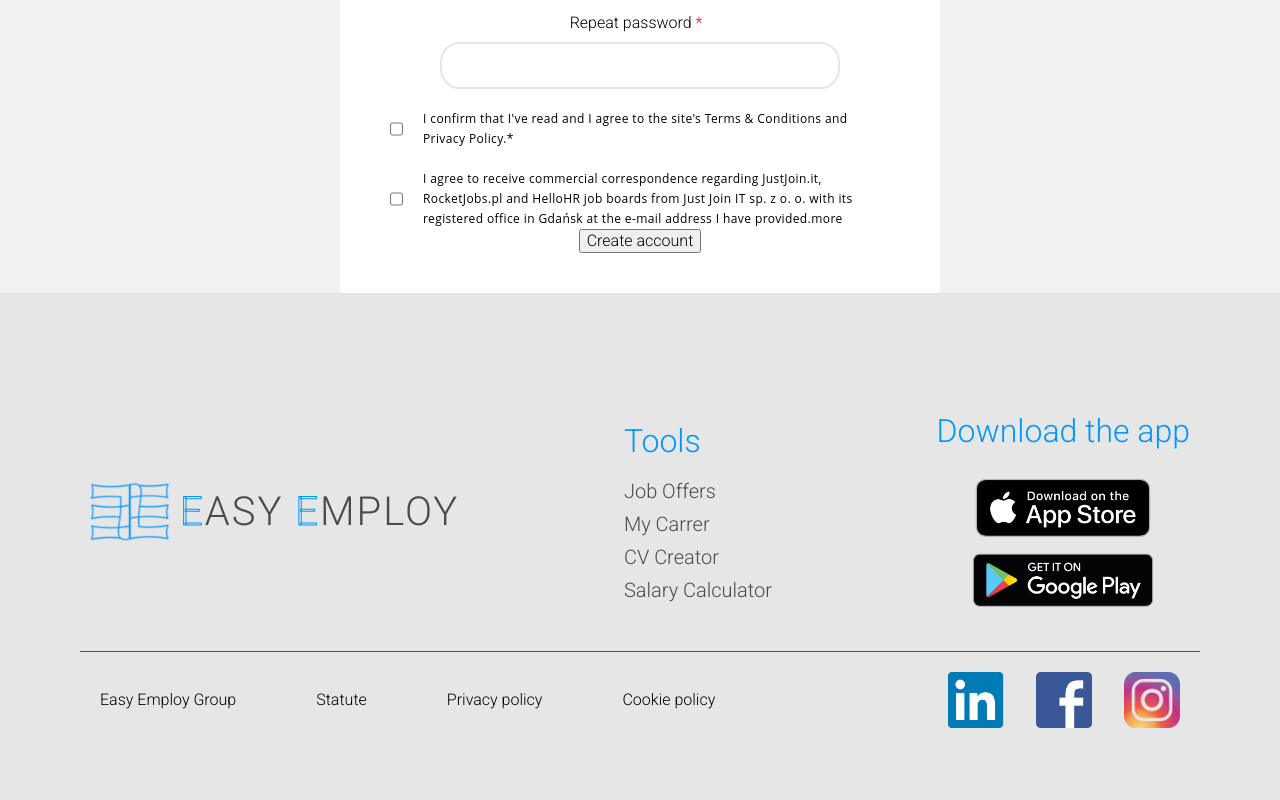
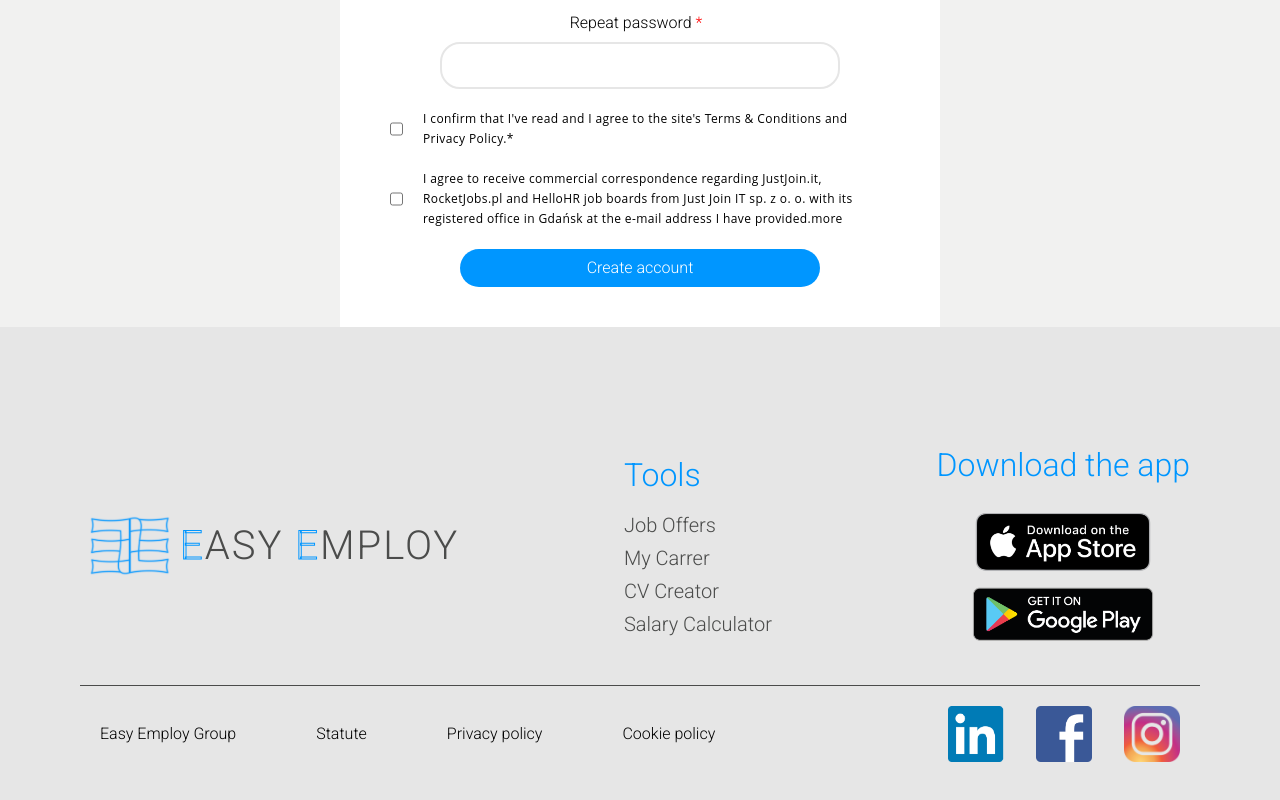
Before and after one commit to mizdebski77/Easy-Employ, a React (Create React App) app: page /Register in a window 1280 px wide. Shown: the part 773-1573 px from the top of the page. Built offline with nearby package versions, Linux system fonts and the light colour scheme.

Commit message:
Styles to create account added

```diff
--- a/src/features/Register/styledRegister.ts
+++ b/src/features/Register/styledRegister.ts
@@ -125,5 +125,12 @@ export const SpanColor = styled.span`
 `;
 
 export const CreateAccountButton = styled.button`
-
+    margin-top: 20px;
+    padding: 10px;
+    max-width: 360px;
+    width: 100%;
+    border-radius: 20px;
+    background: ${({ theme }) => theme.color.fontMain};
+    color: white;
+    border: none;
 `;
```
